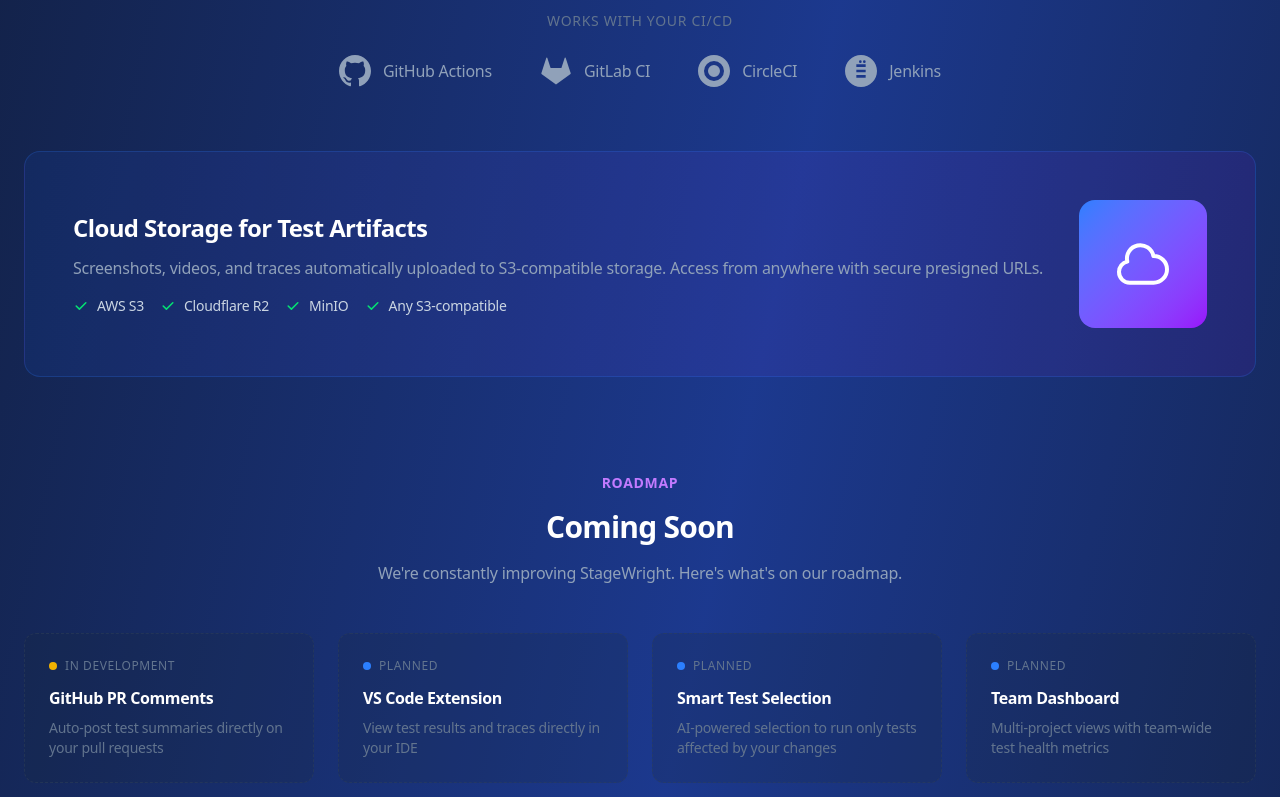
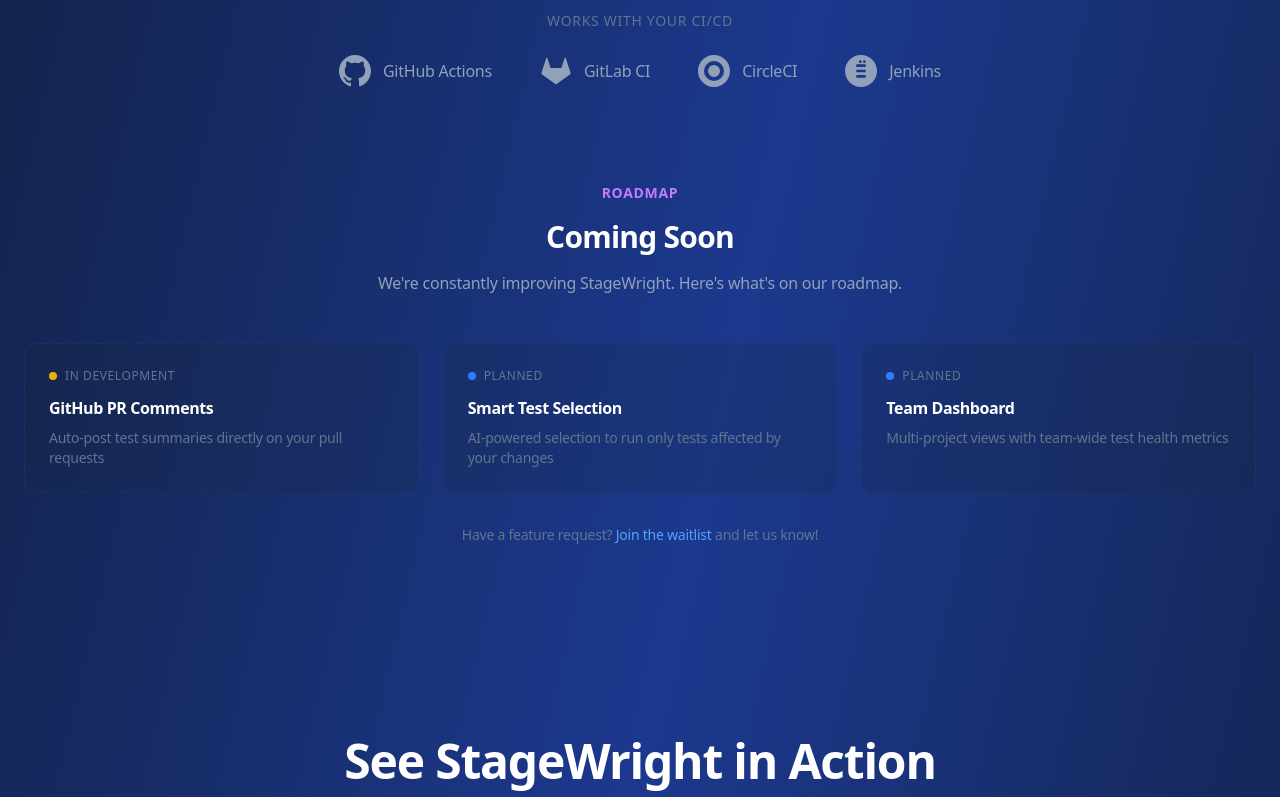
Before and after one commit to qa-gary-parker/stagewright, a React (Vite) app: page / in a window 1280 px wide. Shown: the part 2000-2797 px from the top of the page. Built offline with nearby package versions, Linux system fonts and the light colour scheme.

Commit message:
Remove Cloud Storage section and VS Code Extension from roadmap
- Remove "Cloud Storage for Test Artifacts" feature section
- Remove "VS Code Extension" from roadmap items
- Update roadmap grid to 3 columns

```diff
--- a/src/components/Features.tsx
+++ b/src/components/Features.tsx
@@ -200,51 +200,6 @@
           </div>
         </motion.div>
 
-        {/* Cloud Storage */}
-        <motion.div
-          initial={{ opacity: 0, y: 20 }}
-          whileInView={{ opacity: 1, y: 0 }}
-          viewport={{ once: true }}
-          transition={{ duration: 0.6 }}
-          className="mt-16 bg-gradient-to-r from-blue-600/10 to-purple-600/10 border border-blue-500/20 rounded-2xl p-8 md:p-12"
-        >
-          <div className="flex flex-col md:flex-row items-center gap-8">
-            <div className="flex-1">
-              <h3 className="text-2xl font-bold text-white mb-3">
-                Cloud Storage for Test Artifacts
-              </h3>
-              <p className="text-slate-400 mb-4">
-                Screenshots, videos, and traces automatically uploaded to S3-compatible storage. Access from anywhere with secure presigned URLs.
-              </p>
-              <div className="flex flex-wrap gap-4 text-sm">
-                <span className="flex items-center gap-2 text-slate-300">
-                  <svg className="w-4 h-4 text-green-400" fill="currentColor" viewBox="0 0 20 20"><path fillRule="evenodd" d="M16.707 5.293a1 1 0 010 1.414l-8 8a1 1 0 01-1.414 0l-4-4a1 1 0 011.414-1.414L8 12.586l7.293-7.293a1 1 0 011.414 0z" clipRule="evenodd"></path></svg>
-                  AWS S3
-                </span>
-                <span className="flex items-center gap-2 text-slate-300">
-                  <svg className="w-4 h-4 text-green-400" fill="currentColor" viewBox="0 0 20 20"><path fillRule="evenodd" d="M16.707 5.293a1 1 0 010 1.414l-8 8a1 1 0 01-1.414 0l-4-4a1 1 0 011.414-1.414L8 12.586l7.293-7.293a1 1 0 011.414 0z" clipRule="evenodd"></path></svg>
-                  Cloudflare R2
-                </span>
-                <span className="flex items-center gap-2 text-slate-300">
-                  <svg className="w-4 h-4 text-green-400" fill="currentColor" viewBox="0 0 20 20"><path fillRule="evenodd" d="M16.707 5.293a1 1 0 010 1.414l-8 8a1 1 0 01-1.414 0l-4-4a1 1 0 011.414-1.414L8 12.586l7.293-7.293a1 1 0 011.414 0z" clipRule="evenodd"></path></svg>
-                  MinIO
-                </span>
-                <span className="flex items-center gap-2 text-slate-300">
-                  <svg className="w-4 h-4 text-green-400" fill="currentColor" viewBox="0 0 20 20"><path fillRule="evenodd" d="M16.707 5.293a1 1 0 010 1.414l-8 8a1 1 0 01-1.414 0l-4-4a1 1 0 011.414-1.414L8 12.586l7.293-7.293a1 1 0 011.414 0z" clipRule="evenodd"></path></svg>
-                  Any S3-compatible
-                </span>
-              </div>
-            </div>
-            <div className="flex-shrink-0">
-              <div className="w-32 h-32 bg-gradient-to-br from-blue-500 to-purple-600 rounded-2xl flex items-center justify-center">
-                <svg className="w-16 h-16 text-white" fill="none" viewBox="0 0 24 24" stroke="currentColor">
-                  <path strokeLinecap="round" strokeLinejoin="round" strokeWidth={1.5} d="M3 15a4 4 0 004 4h9a5 5 0 10-.1-9.999 5.002 5.002 0 10-9.78 2.096A4.001 4.001 0 003 15z" />
-                </svg>
-              </div>
-            </div>
-          </div>
-        </motion.div>
-
         {/* Coming Soon / Roadmap */}
         <motion.div
           initial={{ opacity: 0, y: 20 }}
@@ -261,19 +216,13 @@
             </p>
           </div>
 
-          <div className="grid grid-cols-1 md:grid-cols-2 lg:grid-cols-4 gap-6">
+          <div className="grid grid-cols-1 md:grid-cols-3 gap-6">
             {[
               {
                 title: 'GitHub PR Comments',
                 description: 'Auto-post test summaries directly on your pull requests',
                 status: 'In Development',
                 statusColor: 'bg-yellow-500'
-              },
-              {
-                title: 'VS Code Extension',
-                description: 'View test results and traces directly in your IDE',
-                status: 'Planned',
-                statusColor: 'bg-blue-500'
               },
               {
                 title: 'Smart Test Selection',
```
